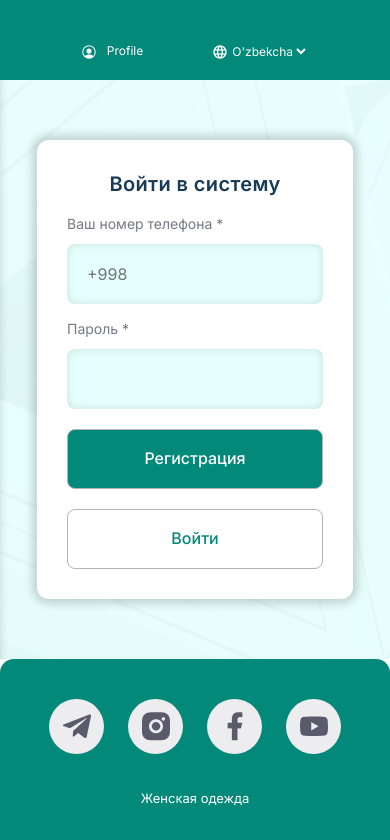
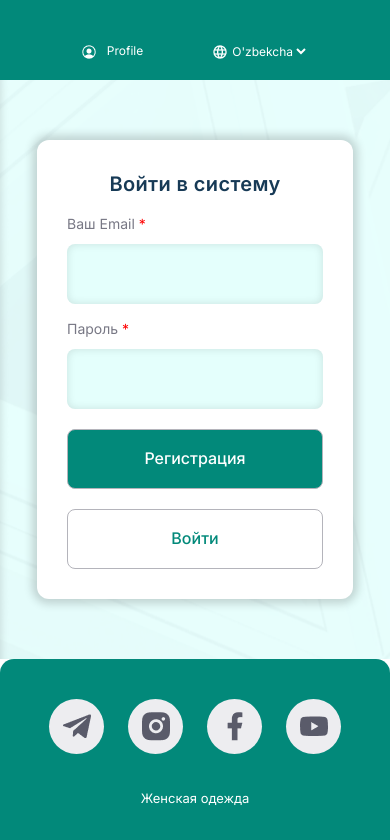
Before and after one commit to Mohammadxoja2005/turiya, a React (Create React App) app: page /login in a window 390 px wide. Shown: the top 840 px of the page. Built offline with nearby package versions, Linux system fonts and the light colour scheme.

Commit message:
changed phone to email in login and changed * to red to be visible

```diff
--- a/package.json
+++ b/package.json
@@ -12,6 +12,7 @@
     "axios": "^1.3.4",
     "bootstrap": "^5.2.3",
     "react": "^18.2.0",
+    "react-anchor-link-smooth-scroll": "^1.0.12",
     "react-dom": "^18.2.0",
     "react-redux": "^8.0.5",
     "react-router-dom": "^6.9.0",
--- a/src/App.js
+++ b/src/App.js
@@ -1,5 +1,5 @@
 import React from "react";
-import { HashRouter, Route, Routes, BrowserRouter} from "react-router-dom";
+import { HashRouter, Route, Routes, BrowserRouter } from "react-router-dom";
 import Footer from "./components/Footer";
 import Navbar from "./components/Navbar";
 import CartProvider from "./contexts/cart";
--- a/src/components/Deal.jsx
+++ b/src/components/Deal.jsx
@@ -23,9 +23,6 @@ const Deal = () => {
     const currect = useRef([])
     const dispatch = useContext(WishlistDispatchContext);
     const [change, setChange] = useState(false);
-
-
-
 
     const getSale = () => {
         axios.get(API_PATH + 'product/?sale=1')
@@ -81,7 +78,7 @@ const Deal = () => {
     return (
         <>
             <div className="Deal">
-                <div className="container">
+                <div className="deal_container">
                     <div className="row">
                         <div className="col-12">
                             <div className="deal_name">{getText("deal_name")}</div>
@@ -101,8 +98,6 @@ const Deal = () => {
                             )
                         })}
 
-
-
                     </div>
                     <div className="row deal_row">
                         <div className="col-4 mb-4 d-lg-flex d-none">
@@ -114,7 +109,7 @@ const Deal = () => {
                                 </div>
                             </div>
                         </div>
-                        <div className="col-lg-8">
+                        <div className="col-lg-8" id="sales">
                             <div className="row">
                                 <div className="col-12"><div className="deal_name_2">Cо скидкой</div></div>
                                 {sale && sale.map((item, index) => {
--- a/src/components/HeadMain.jsx
+++ b/src/components/HeadMain.jsx
@@ -5,8 +5,7 @@ import { addToWishlist, WishlistDispatchContext } from '../contexts/wishlist'
 import { API_PATH } from '../tools/constats'
 import { Rating } from 'react-simple-star-rating'
 import { getText } from '../locales'
-
-
+import AnchorLink from 'react-anchor-link-smooth-scroll'
 
 const HeadMain = () => {
     const dispatch = useContext(WishlistDispatchContext);
--- a/src/pages/Login.jsx
+++ b/src/pages/Login.jsx
@@ -18,10 +18,6 @@ const Login = () => {
 
     return (
         <>
-
-
-
-
             <div className="Login">
                 <div className="container">
                     <div className="row">
@@ -32,11 +28,11 @@ const Login = () => {
                                         Войти в систему
                                     </div>
                                     <div className="registr_h">
-                                        Ваш номер телефона *
+                                        Ваш Email  <span style={{ color: "red" }}>*</span>
                                     </div>
-                                    <input onChange={e => setLoginPhone(e.target.value)} value={loginPhone} required placeholder='+998' type="text" name="" id="" className="registr_inp" />
+                                    <input onChange={e => setLoginPhone(e.target.value)} value={loginPhone} required placeholder='' type="text" name="" id="" className="registr_inp" />
                                     <div className="registr_h">
-                                        Пароль *
+                                        Пароль <span style={{ color: "red" }}>*</span>
                                     </div>
                                     <input onChange={e => setLoginPassword(e.target.value)} value={loginPassword} required placeholder='' type="text" name="" id="" className="registr_inp" />
 
--- a/src/style/main.scss
+++ b/src/style/main.scss
@@ -629,8 +629,15 @@ html {
 }
 
 .Deal {
+  padding: 0 20px;
   .container {
     max-width: 1780px;
+  }
+
+  .deal_container {
+    width: 100%;
+    max-width: 1780px;
+    margin: auto;
   }
 
   .main_col {
```
Also changed, not shown: 1 other file (tests, documents, lock files or other folders).
